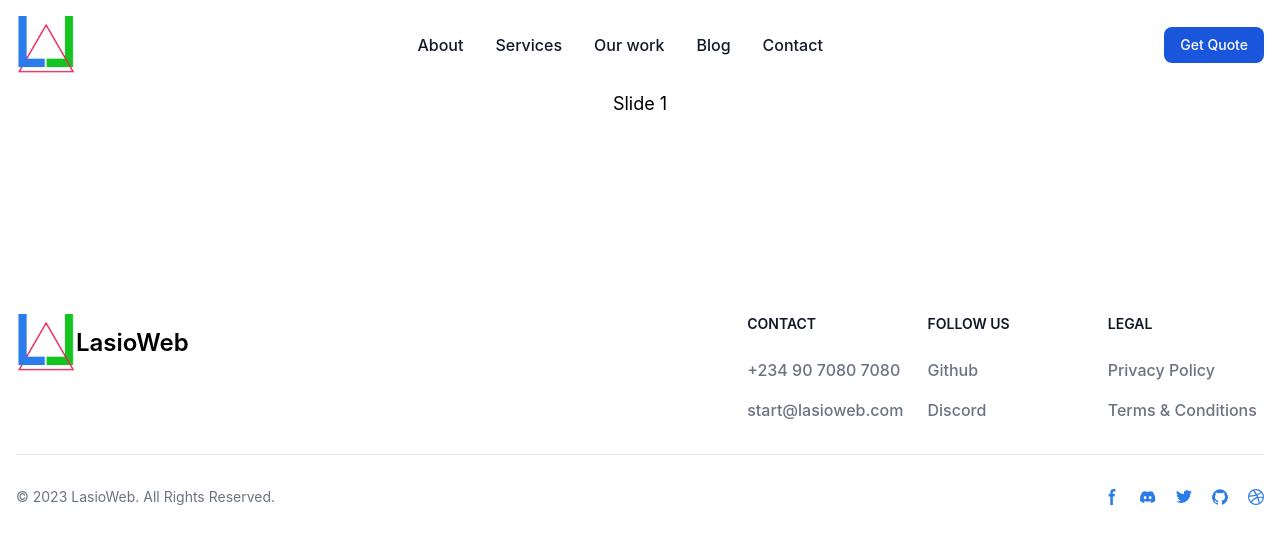
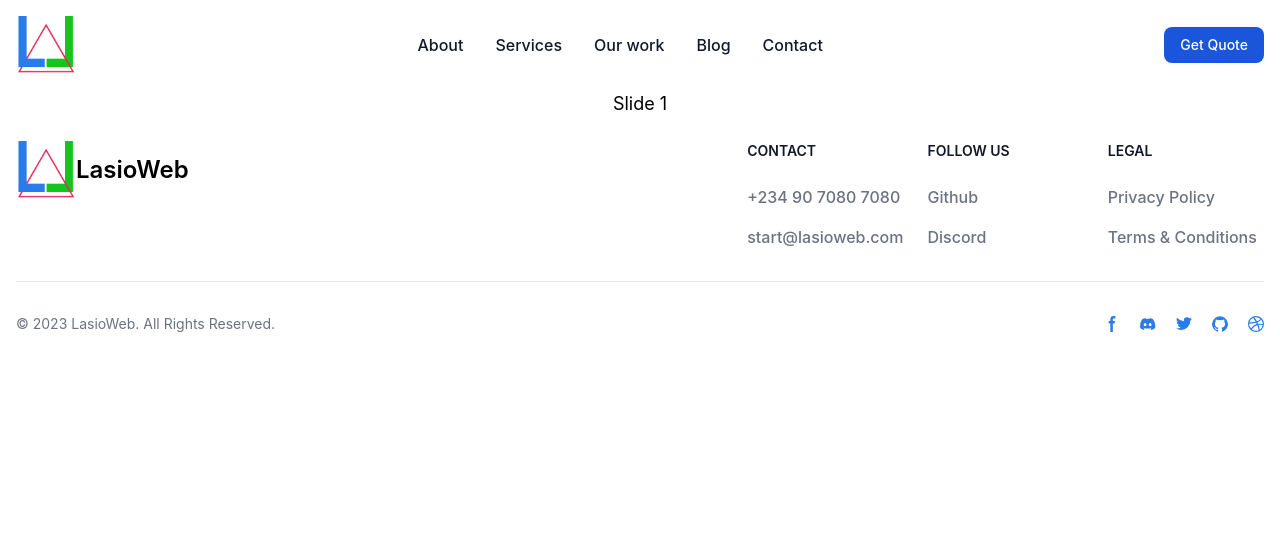
Before and after one commit to Doni6519/lasioweb-main, a Next.js app: page /test in a window 1280 px wide. Shown: the top 544 px of the page. Built offline with nearby package versions, Linux system fonts and the light colour scheme.

Commit message:
12112023

```diff
--- a/app/layout.jsx
+++ b/app/layout.jsx
@@ -21,7 +21,7 @@ const RootLayout = ({ children }) => {
         />
         <link rel="icon" type="image/x-icon" href="/assets/images/logo.png" />
       </head>
-      <body className="font-sans">
+      <body className="font-sans" id="body">
         <main className="app">
           <Nav />
           {children}
--- a/app/page.jsx
+++ b/app/page.jsx
@@ -110,7 +110,7 @@ export default async function Home() {
           </ul>
         </div>
       </section>
-      <section className="w-5/6 m_extra px-10">
+      <section className="md:w-5/6 m_extra px-10">
         <h1 className="text-base md:text-4xl text-center md:text-left font-bold md:text-center lg:text-4xl">
           What We Do
         </h1>
@@ -126,7 +126,7 @@ export default async function Home() {
             viewBox="0 0 24 24"
             strokeWidth={2}
             stroke="#000"
-            className="w-4 h-4 mt-1"
+            className="w-4 h-4"
           >
             <path
               strokeLinecap="round"
@@ -616,7 +616,7 @@ export default async function Home() {
         <div className="w-5/6 m-auto">
 
         <Swiper
-          slidesPerView={3}
+          slidesPerView="auto"
           spaceBetween={30}
           loop={true}
           modules={[Grid, A11y]}
@@ -624,12 +624,12 @@ export default async function Home() {
         >
         <SwiperNavButtons />
           {projects.map((project) => (
-          <SwiperSlide>
+          <SwiperSlide className="h-56 max-w-xs rounded-lg ">
             <div
               // controls-carousel
               id={project.category}
               key={project._id}
-              className={project.category + " all relative"}
+              className={project.category + " all relative "}
               data-carousel="static"
             >
               <div class="relative h-56 overflow-hidden rounded-lg ">
@@ -639,7 +639,7 @@ export default async function Home() {
                     width={1000}
                     height={1000}
                     src={project.image}
-                    className="absolute block w-full h-full -translate-x-1/2 -translate-y-1/2 top-1/2 left-1/2 object-cover "
+                    className="absolute block w-full h-full object-cover "
                     alt=""
                   /></Link>
                 </div>
--- a/styles/globals.css
+++ b/styles/globals.css
@@ -466,9 +466,7 @@ button[type="submit"]{
   .swiper-slide {
     text-align: center;
     font-size: 18px;
-    background: #fff;
     width: 500px;
-    height: 200px !important;
 
     /* Center slide text vertically */
     display: flex;
```
